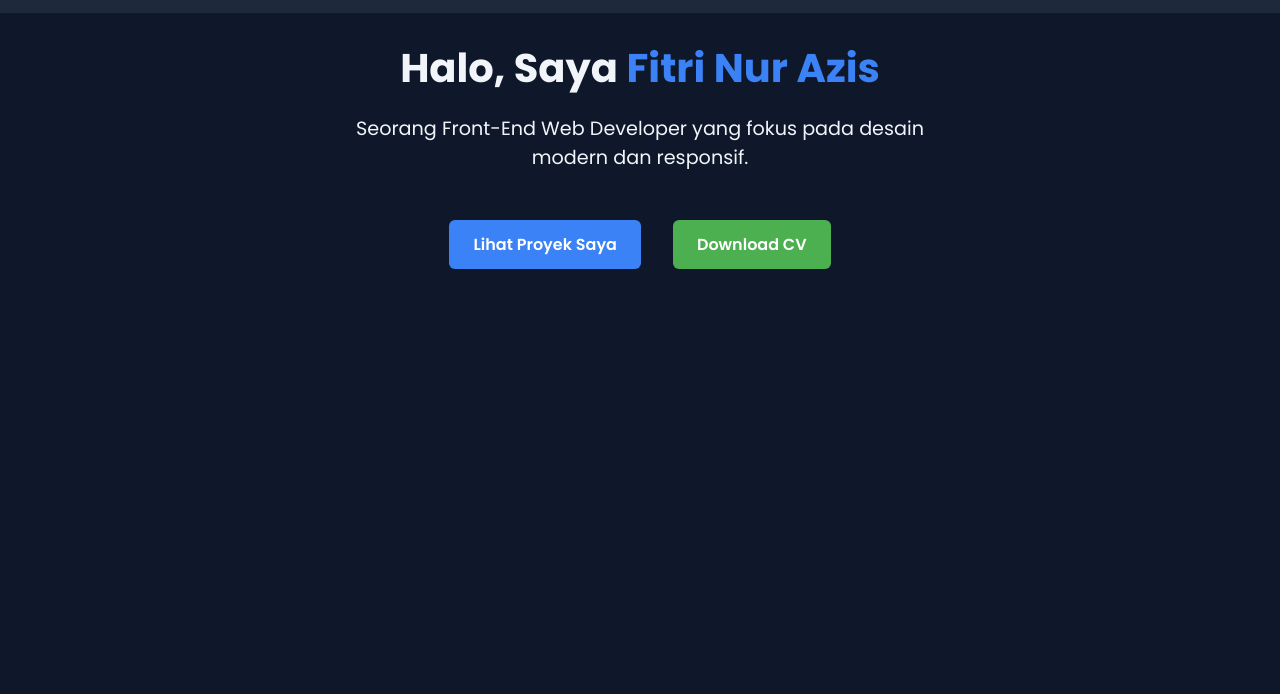
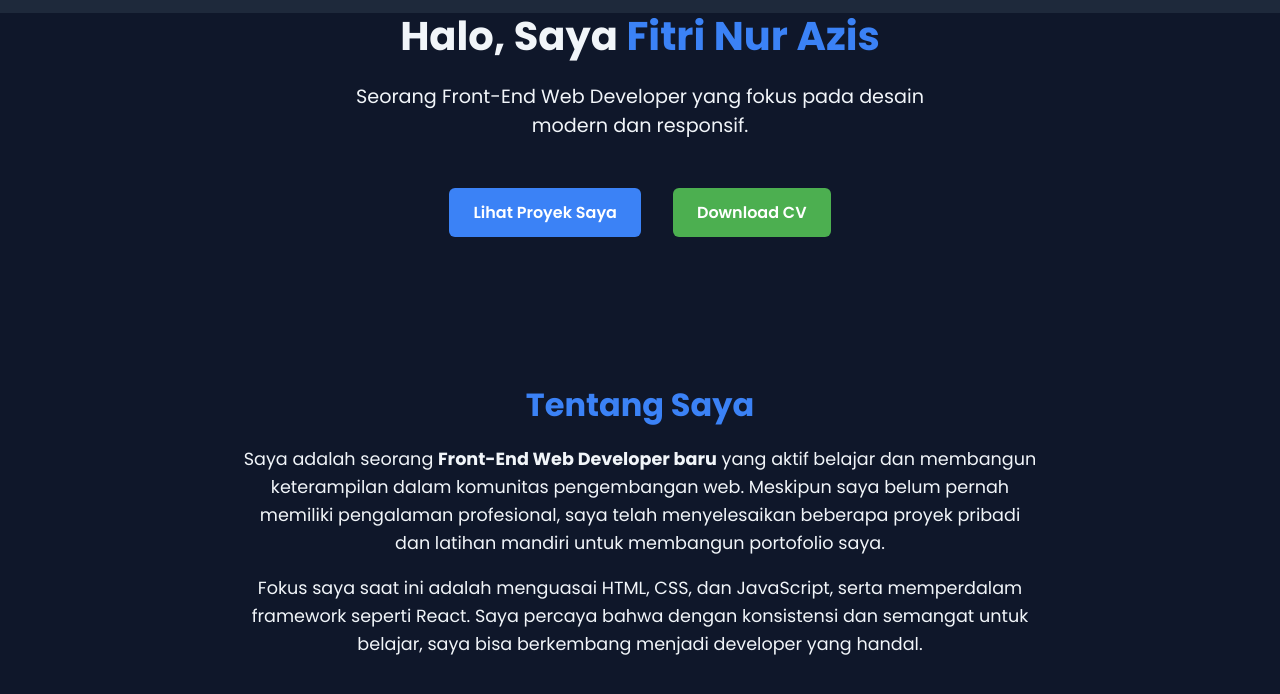
Before and after one commit to fitrinurazis/mini-project-portofolio, a plain HTML site: page index.html in a window 1280 px wide. Shown: the part 74-768 px from the top of the page. Drawn offline with Linux system fonts and the light colour scheme.

Commit message:
feat(tentang: menambhakan section tentang

```diff
--- a/css/style.css
+++ b/css/style.css
@@ -72,16 +72,8 @@ body {
   display: none;
 }
 
-.content {
-  margin: 0 auto;
-  padding: 2rem 10rem;
-}
-
 /* Beranda */
 .hero {
-  display: flex;
-  align-items: center;
-  justify-content: center;
   padding: 5rem 2rem;
   background-color: var(--bg-color);
   text-align: center;
@@ -146,6 +138,31 @@ body {
   background-color: #45a049;
 }
 
+/* Tentang */
+.about {
+  padding: 4rem 2rem;
+  background-color: var(--bg-alt);
+  color: var(--text-color);
+}
+
+.about-content {
+  max-width: 800px;
+  margin: 0 auto;
+  text-align: center;
+}
+
+.about-content h2 {
+  font-size: 2rem;
+  margin-bottom: 1rem;
+  color: var(--primary-color);
+}
+
+.about-content p {
+  font-size: 1.1rem;
+  line-height: 1.6;
+  margin-bottom: 1rem;
+}
+
 /* Mobile */
 @media screen and (max-width: 768px) {
   .navbar-menu {
--- a/index.html
+++ b/index.html
@@ -57,6 +57,27 @@
           </div>
         </div>
       </section>
+
+      <!-- Tentang -->
+      <section id="tentang" class="about">
+        <div class="about-content">
+          <h2>Tentang Saya</h2>
+          <p>
+            Saya adalah seorang
+            <strong>Front-End Web Developer baru</strong> yang aktif belajar dan
+            membangun keterampilan dalam komunitas pengembangan web. Meskipun
+            saya belum pernah memiliki pengalaman profesional, saya telah
+            menyelesaikan beberapa proyek pribadi dan latihan mandiri untuk
+            membangun portofolio saya.
+          </p>
+          <p>
+            Fokus saya saat ini adalah menguasai HTML, CSS, dan JavaScript,
+            serta memperdalam framework seperti React. Saya percaya bahwa dengan
+            konsistensi dan semangat untuk belajar, saya bisa berkembang menjadi
+            developer yang handal.
+          </p>
+        </div>
+      </section>
     </main>
   </body>
 </html>
```
